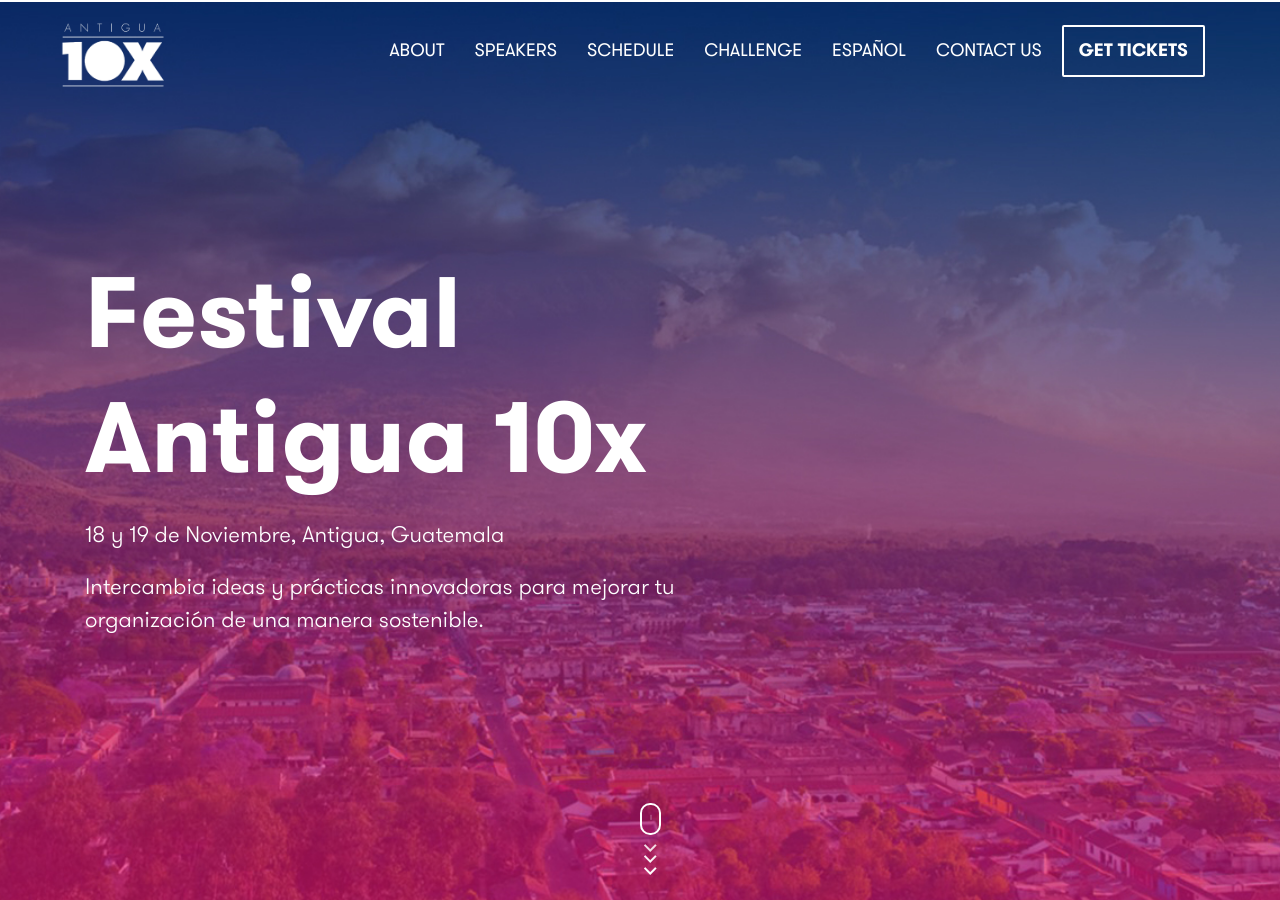
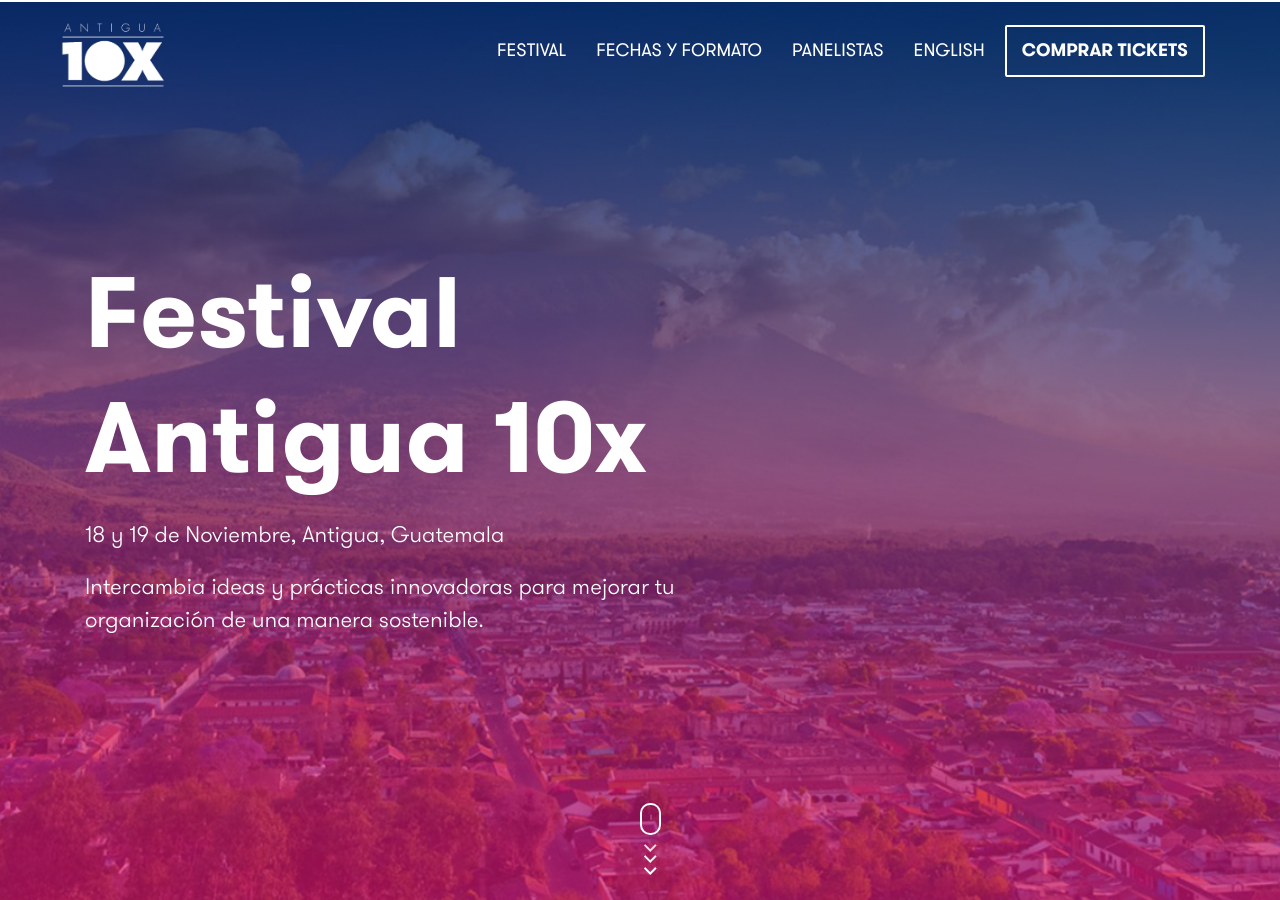
Before and after one commit to isabelgm/antigua10x, a Jekyll site: the page built from espanol.html, in a window 1280 px wide and 900 px high. Built offline with Jekyll 4.4.1, drawn with Linux system fonts in a browser that asks for light colours; nearby versions of some CDN libraries; some web fonts are replaced.

Commit message:
Fix spanish navbar and add link to spanish tickets

```diff
--- a/_includes/navbar2.html
+++ b/_includes/navbar2.html
@@ -19,11 +19,9 @@
         <li><a href="/">Festival</a></li>
         <li><a data-scroll href="#about">Fechas y Formato</a></li>
         <li><a data-scroll href="#speakers">Panelistas</a></li>
-        <li><a data-scroll href="#challenge">Desafío Antigua10x</a></li>
-        <li><a href="/">Antigua</a></li>
         <li><a href="index.html">English</a></li>
-        <li><a href="https://tickets.antigua10x.com"
-          class="button button-transparent">Get Tickets</a></li>
+        <li><a href="https://tickets.antigua10x.com/?locale=es"
+          class="button button-transparent">Comprar Tickets</a></li>
       </ul>
     </div><!-- /.navbar-collapse -->
   </div><!-- row -->
--- a/_layouts/default.html
+++ b/_layouts/default.html
@@ -9,7 +9,6 @@
 {% include head.html %}
 
 <body>
-  {% include navbar.html %}
 
   {{ content }}
 
--- a/espanol.html
+++ b/espanol.html
@@ -1,6 +1,8 @@
 ---
 layout: default
 ---
+{% include navbar2.html %}
+
 <section id="intro" class="white-text">
   <div class="vertical-align-m">
     <div class="container">
--- a/index.html
+++ b/index.html
@@ -1,6 +1,8 @@
 ---
 layout: default
 ---
+
+{% include navbar.html %}
 
 <section id="intro" class="white-text">
   <div class="vertical-align-m">
```
